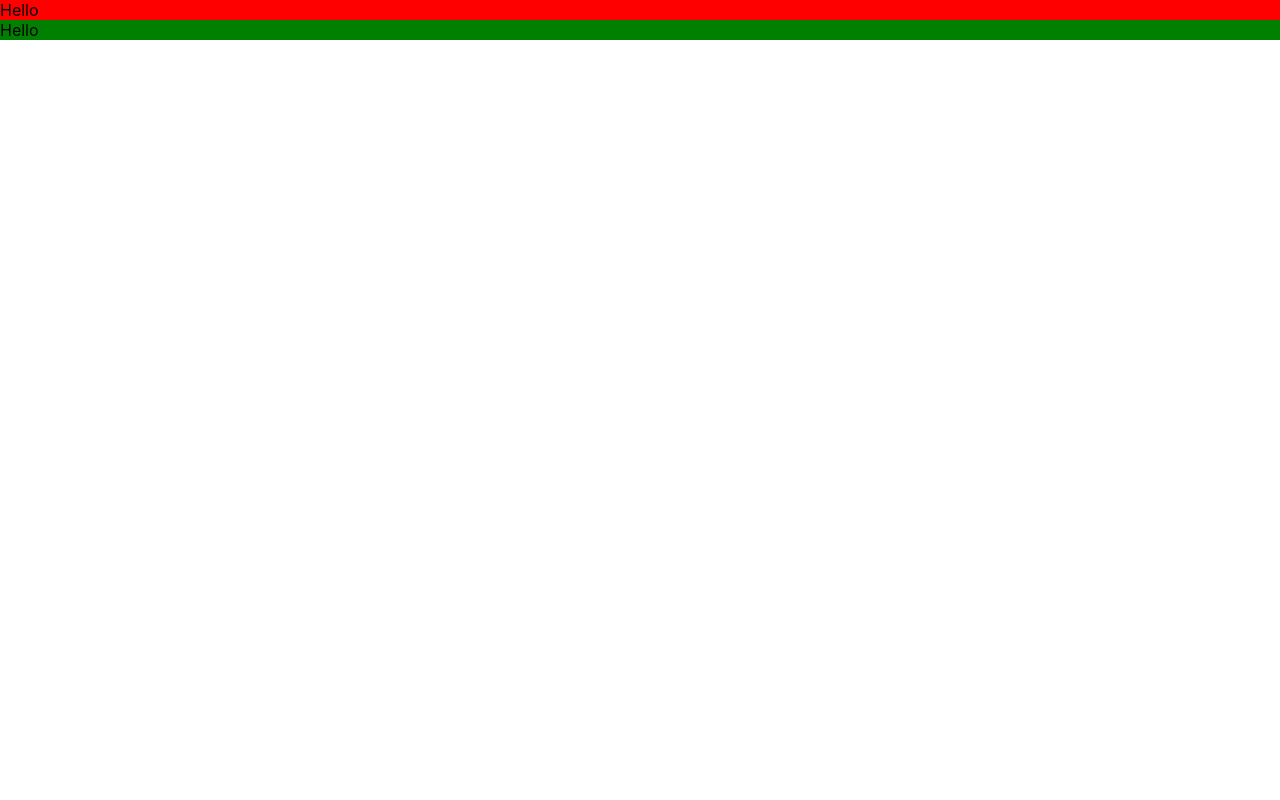
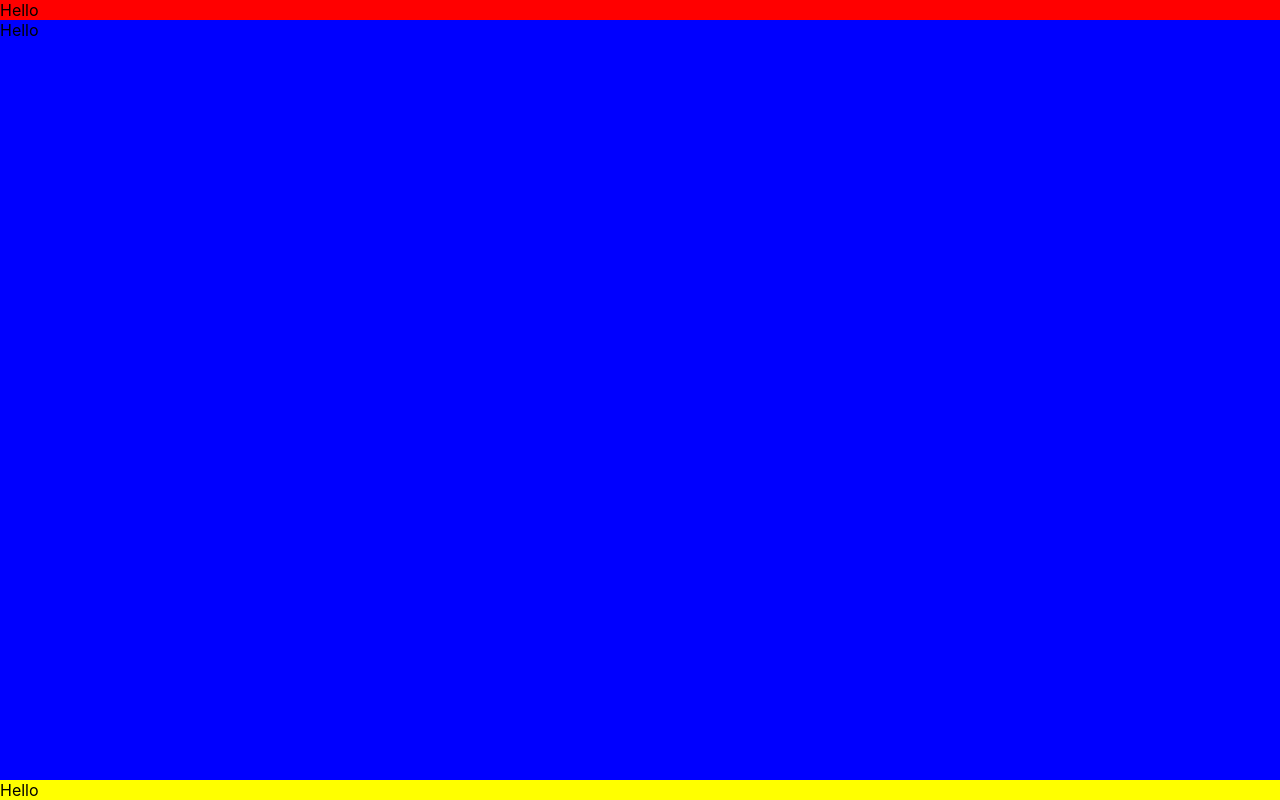
Before and after one commit to evanhorus/examples-1, a React (Create React App) app: page / in a window 1280 px wide. Built offline with nearby package versions, Linux system fonts and the light colour scheme.

Commit message:
add new styled components

```diff
--- a/src/App.tsx
+++ b/src/App.tsx
@@ -1,13 +1,33 @@
 import React from 'react';
 import './App.css'
+import styled from "styled-components";
+
+const StyledDiv = styled.div`
+  background-color: yellow;
+  display: flex;
+`;
+
+const Container = styled.div`
+  display: flex;
+  flex-direction: column;
+  justify-content: flex-start;
+  align-items: stretch;
+  align-content: stretch;
+  height: 100%;
+`;
 
 export const App = () => {
     return (
-        <>
-            <div className='myClass'>Hello</div>
-            <div style={{
-                backgroundColor: 'green'
-            }}>Hello
+        <Container>
+            <div className='myClass'>
+                Hello
             </div>
-        </>)
+            <div style={{backgroundColor: 'blue', flex: 1}}>
+                Hello
+            </div>
+            <StyledDiv>
+                Hello
+            </StyledDiv>
+        </Container>
+    );
 }
--- a/src/index.css
+++ b/src/index.css
@@ -1,4 +1,5 @@
 body {
+  height: 100vh;
   margin: 0;
   font-family: -apple-system, BlinkMacSystemFont, 'Segoe UI', 'Roboto', 'Oxygen',
     'Ubuntu', 'Cantarell', 'Fira Sans', 'Droid Sans', 'Helvetica Neue',
@@ -7,6 +8,10 @@ body {
   -moz-osx-font-smoothing: grayscale;
 }
 
+#root {
+  height: 100%;
+}
+
 code {
   font-family: source-code-pro, Menlo, Monaco, Consolas, 'Courier New',
     monospace;
```
